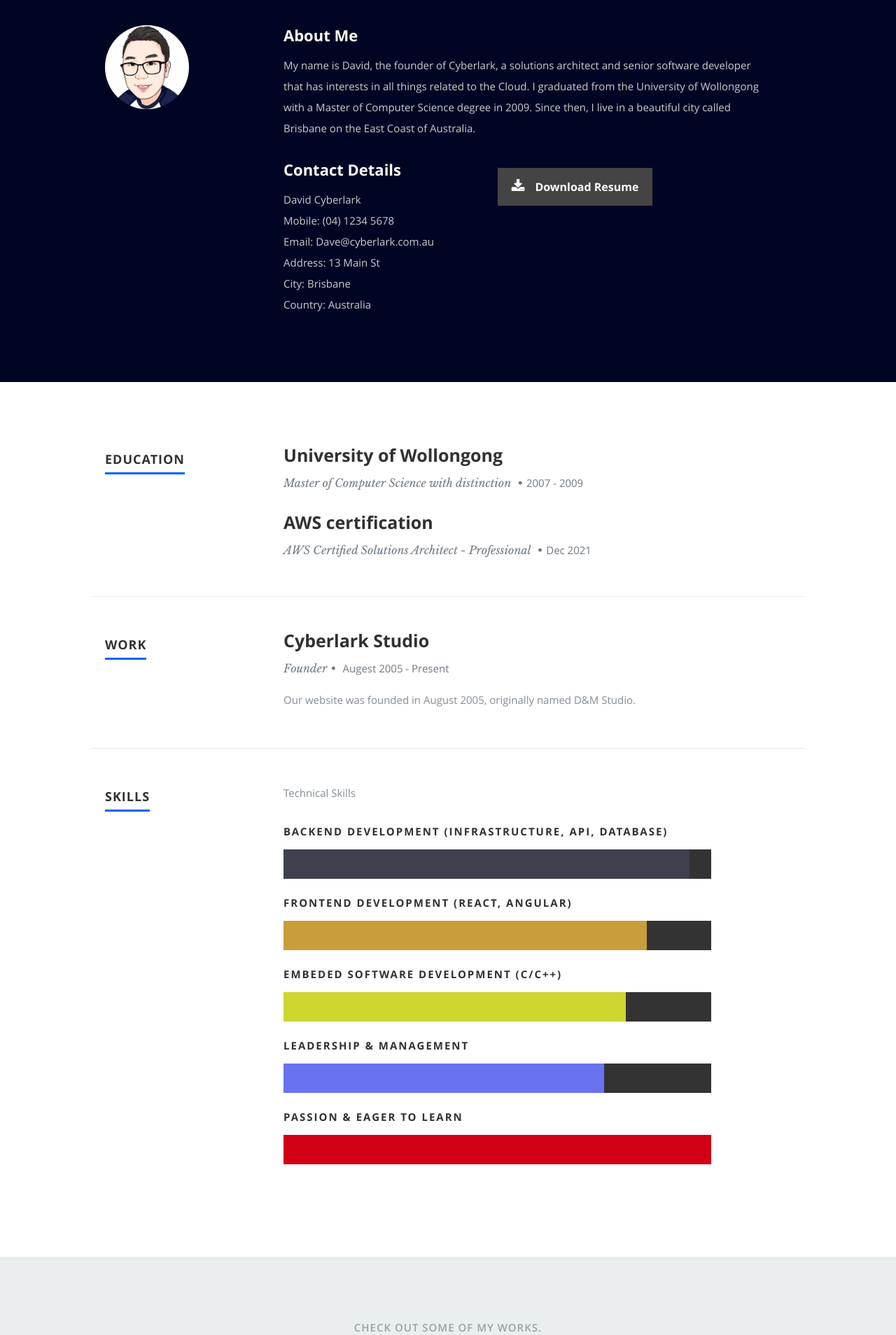
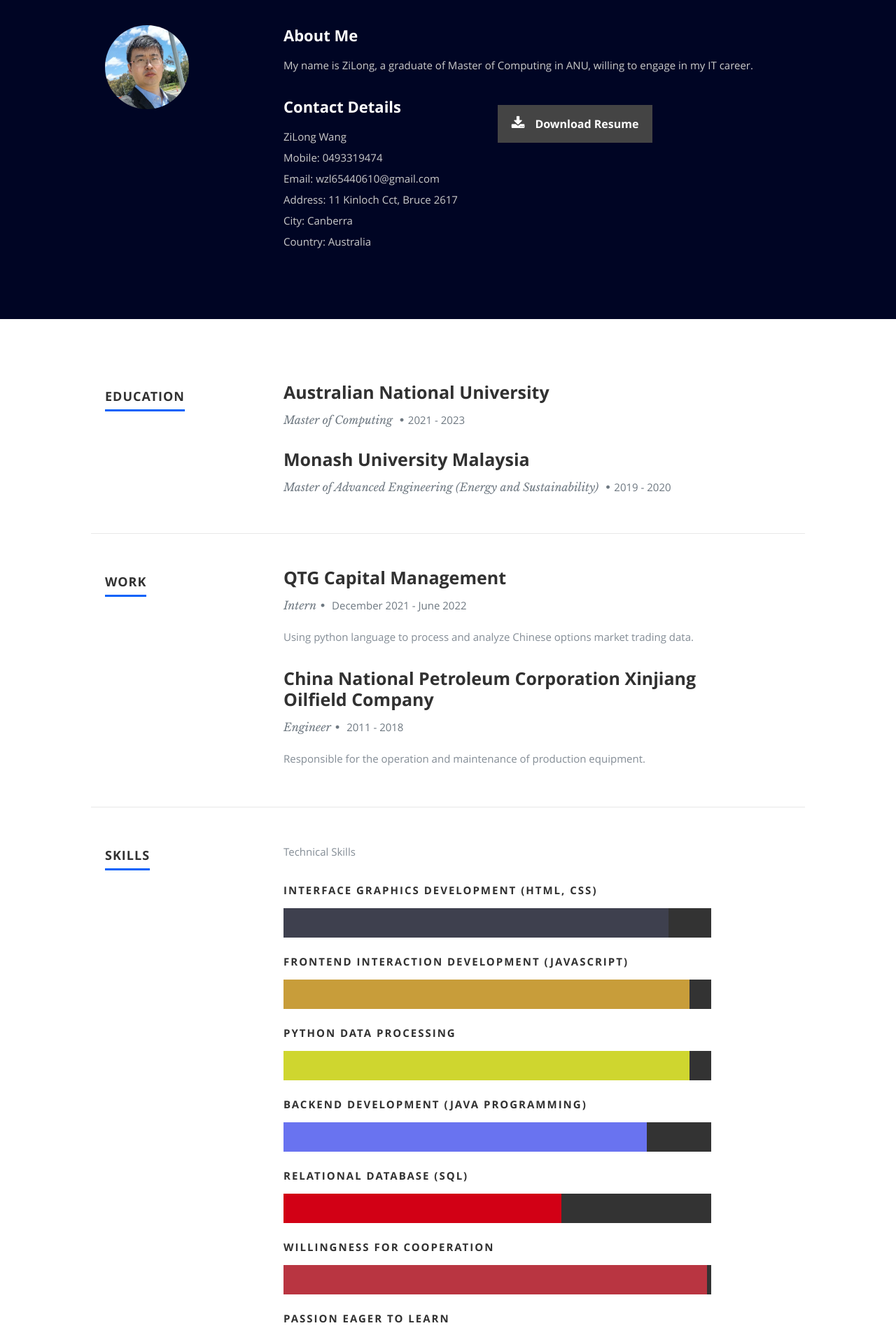
Before and after one commit to Davion-Wong/PersonalCV, a React (Create React App) app: page / in a window 1280 px wide. Shown: the part 860-2768 px from the top of the page at 70% size. Built offline with nearby package versions, Linux system fonts and the light colour scheme.

Commit message:
Description changes

```diff
--- a/package.json
+++ b/package.json
@@ -20,8 +20,8 @@
     "web-vitals": "^1.0.1"
   },
   "scripts": {
-    "start": "react-scripts start",
-    "build": "react-scripts build",
+    "start": "react-scripts --openssl-legacy-provider start",
+    "build": "react-scripts --openssl-legacy-provider build",
     "test": "react-scripts test",
     "eject": "react-scripts eject",
     "deploy": "npm run build && gh-pages -d build"
--- a/public/index.html
+++ b/public/index.html
@@ -1,25 +1,25 @@
 <!DOCTYPE html>
 <html lang="en">
   <head>
-    <meta charset="utf-8">
-    <meta name="viewport" content="width=device-width, initial-scale=1, shrink-to-fit=no">
-    <meta name="theme-color" content="#000000">
-    <link rel="manifest" href="%PUBLIC_URL%/manifest.json">
-    <link rel="shortcut icon" href="%PUBLIC_URL%/favicon.ico">
-    <link rel="stylesheet" href="%PUBLIC_URL%/css/default.css">
-    <link rel="stylesheet" href="%PUBLIC_URL%/css/layout.css">
-    <link rel="stylesheet" href="%PUBLIC_URL%/css/media-queries.css">
-    <link rel="stylesheet" href="%PUBLIC_URL%/css/magnific-popup.css">
-    <title>Cyberlark Studio</title>
+    <meta charset="utf-8" />
+    <meta name="viewport" content="width=device-width, initial-scale=1, shrink-to-fit=no" />
+    <meta name="theme-color" content="#000000" />
+    <link rel="manifest" href="%PUBLIC_URL%/manifest.json" />
+    <link rel="shortcut icon" href="%PUBLIC_URL%/favicon.ico" />
+    <link rel="stylesheet" href="%PUBLIC_URL%/css/default.css" />
+    <link rel="stylesheet" href="%PUBLIC_URL%/css/layout.css" />
+    <link rel="stylesheet" href="%PUBLIC_URL%/css/media-queries.css" />
+    <link rel="stylesheet" href="%PUBLIC_URL%/css/magnific-popup.css" />
+    <title>ZiLong Wang's personal intro page</title>
   </head>
 
   <body>
-    <noscript>
-      You need to enable JavaScript to run this app.
-    </noscript>
+    <noscript> You need to enable JavaScript to run this app. </noscript>
     <div id="root"></div>
     <script src="https://ajax.googleapis.com/ajax/libs/jquery/1.10.2/jquery.min.js"></script>
-    <script>window.jQuery || document.write('<script src="js/jquery-1.10.2.min.js"><\/script>')</script>
+    <script>
+      window.jQuery || document.write('<script src="js/jquery-1.10.2.min.js"><\/script>')
+    </script>
     <script type="text/javascript" src="js/jquery-migrate-1.2.1.min.js"></script>
 
     <script src="js/jquery.flexslider.js"></script>
--- a/public/resumeData.json
+++ b/public/resumeData.json
@@ -1,17 +1,17 @@
 {
   "main": {
-    "name":"David Cyberlark",
-    "description":"Passionate about learning technology and sharing knowledge",
+    "name":"ZiLong Wang",
+    "description":"Focusing on front end development learning and working",
     "image":"profile.jpg",
-    "bio":"My name is David, the founder of Cyberlark, a solutions architect and senior software developer that has interests in all things related to the Cloud. I graduated from the University of Wollongong with a Master of Computer Science degree in 2009. Since then, I live in a beautiful city called Brisbane on the East Coast of Australia. ",
+    "bio":"My name is ZiLong, a graduate of Master of Computing in ANU, willing to engage in my IT career. ",
     "contactmessage":"Thank you for your feedback.",
-    "email": "Dave@cyberlark.com.au",
-    "phone": "(04) 1234 5678",
-    "github":"https://github.com/CyberlarkCode",
-    "project":"https://github.com/CyberlarkCode",
+    "email": "wzl65440610@gmail.com",
+    "phone": "0493319474",
+    "github":"https://github.com/Davion-Wong/",
+    "project":"https://www.linkedin.com/in/zilongwang5398",
     "address":{
-      "line1":"Address: 13 Main St",
-      "line2":"City: Brisbane",
+      "line1":"Address: 11 Kinloch Cct, Bruce 2617",
+      "line2":"City: Canberra",
       "line3":"Country: Australia"
     },
     "youtube":{
@@ -58,46 +58,60 @@
     "skillmessage":"Technical Skills",
     "education":[
       {
-        "school":"University of Wollongong",
-        "degree":"Master of Computer Science with distinction",
-        "graduated":"2007 - 2009",
+        "school":"Australian National University",
+        "degree":"Master of Computing",
+        "graduated":"2021 - 2023",
         "description":""
       },
       {
-        "school":"AWS certification",
-        "degree":"AWS Certified Solutions Architect - Professional",
-        "graduated":"Dec 2021",
+        "school":"Monash University Malaysia",
+        "degree":"Master of Advanced Engineering (Energy and Sustainability)",
+        "graduated":"2019 - 2020",
         "description":""
       }
     ],
     "work":[
       {
-        "company":"Cyberlark Studio",
-        "title":"Founder",
-        "years":"Augest 2005 - Present",
-        "description":"Our website was founded in August 2005, originally named D&M Studio. "
+        "company":"QTG Capital Management",
+        "title":"Intern",
+        "years":"December 2021 - June 2022",
+        "description":"Using python language to process and analyze Chinese options market trading data. "
+      },
+      {
+        "company":"China National Petroleum Corporation Xinjiang Oilfield Company",
+        "title":"Engineer",
+        "years":"2011 - 2018",
+        "description":"Responsible for the operation and maintenance of production equipment. "
       }
     ],
     "skills":[
       {
-        "name":"Backend Development (Infrastructure, API, Database)",
+        "name":"Interface Graphics Development (HTML, CSS)",
+        "level":"90%"
+      },
+      {
+        "name":"Frontend Interaction Development (JavaScript)",
         "level":"95%"
       },
       {
-        "name":"Frontend Development (React, Angular)",
+        "name":"Python data processing",
+        "level":"95%"
+      },
+      {
+        "name":"Backend Development (Java Programming)",
         "level":"85%"
       },
       {
-        "name":"Embeded Software development (C/C++)",
-        "level":"80%"
+        "name":"Relational Database (SQL)",
+        "level":"65%"
       },
       {
-        "name":"Leadership & Management",
-        "level":"75%"
+        "name":"Willingness for cooperation",
+        "level":"99%"
       },
       {
-        "name":"Passion & Eager to learn",
-        "level":"100%"
+        "name":"Passion Eager to learn",
+        "level":"99%"
       }
     ]
   },
--- a/src/App.js
+++ b/src/App.js
@@ -1,20 +1,20 @@
-import React, { Component } from "react";
-import $ from "jquery";
-import "./App.css";
-import Header from "./Components/Header";
-import Footer from "./Components/Footer";
-import About from "./Components/About";
-import Resume from "./Components/Resume";
+import React, { Component } from "react"
+import $ from "jquery"
+import "./App.css"
+import Header from "./Components/Header"
+import Footer from "./Components/Footer"
+import About from "./Components/About"
+import Resume from "./Components/Resume"
 // import Contact from "./Components/Contact";
-import Portfolio from "./Components/Portfolio";
+import Portfolio from "./Components/Portfolio"
 
 class App extends Component {
   constructor(props) {
-    super(props);
+    super(props)
     this.state = {
       foo: "bar",
-      resumeData: {}
-    };
+      resumeData: {},
+    }
   }
 
   getResumeData() {
@@ -22,18 +22,18 @@
       url: "./resumeData.json",
       dataType: "json",
       cache: false,
-      success: function(data) {
-        this.setState({ resumeData: data });
+      success: function (data) {
+        this.setState({ resumeData: data })
       }.bind(this),
-      error: function(xhr, status, err) {
-        console.log(err);
-        alert(err);
-      }
-    });
+      error: function (xhr, status, err) {
+        console.log(err)
+        alert(err)
+      },
+    })
   }
 
   componentDidMount() {
-    this.getResumeData();
+    this.getResumeData()
   }
 
   render() {
@@ -42,12 +42,12 @@
         <Header data={this.state.resumeData.main} />
         <About data={this.state.resumeData.main} />
         <Resume data={this.state.resumeData.resume} />
-        <Portfolio data={this.state.resumeData.portfolio} />
+        {/* <Portfolio data={this.state.resumeData.portfolio} /> */}
         {/* <Contact data={this.state.resumeData.main} /> */}
-        <Footer data={this.state.resumeData.main} />
+        {/* <Footer data={this.state.resumeData.main} /> */}
       </div>
-    );
+    )
   }
 }
 
-export default App;
+export default App
--- a/src/Components/Header.js
+++ b/src/Components/Header.js
@@ -1,15 +1,15 @@
-import React, { Component } from "react";
-import ParticlesBg from "particles-bg";
-import Fade from "react-reveal";
+import React, { Component } from "react"
+import ParticlesBg from "particles-bg"
+import Fade from "react-reveal"
 
 class Header extends Component {
   render() {
-    if (!this.props.data) return null;
+    if (!this.props.data) return null
 
-    const project = this.props.data.project;
-    const github = this.props.data.github;
-    const name = this.props.data.name;
-    const description = this.props.data.description;
+    const project = this.props.data.project
+    const github = this.props.data.github
+    const name = this.props.data.name
+    const description = this.props.data.description
 
     return (
       <header id="home">
@@ -35,27 +35,9 @@
                 About
               </a>
             </li>
-
             <li>
               <a className="smoothscroll" href="#resume">
                 Resume
-              </a>
-            </li>
-
-            <li>
-              <a className="smoothscroll" href="#portfolio">
-                Works
-              </a>
-            </li>
-
-            <li>
-              <a href="https://course.cyberlark.com.au/" target="_blank" rel="noreferrer">
-                Courses
-              </a>
-            </li>
-            <li>
-              <a href="http://daigou.cyberlark.com.au/" target="_blank" rel="noreferrer">
-                Shop
               </a>
             </li>
           </ul>
@@ -73,7 +55,7 @@
             <Fade bottom duration={2000}>
               <ul className="social">
                 <a href={project} className="button btn project-btn">
-                  <i className="fa fa-book"></i>Project
+                  <i className="fa fa-book"></i>Linkedin
                 </a>
                 <a href={github} className="button btn github-btn">
                   <i className="fa fa-github"></i>Github
@@ -89,8 +71,8 @@
           </a>
         </p>
       </header>
-    );
+    )
   }
 }
 
-export default Header;
+export default Header
```
Also changed, not shown: src/Components/Portfolio.js (+10 -10 lines), public/images/profile.jpg.
